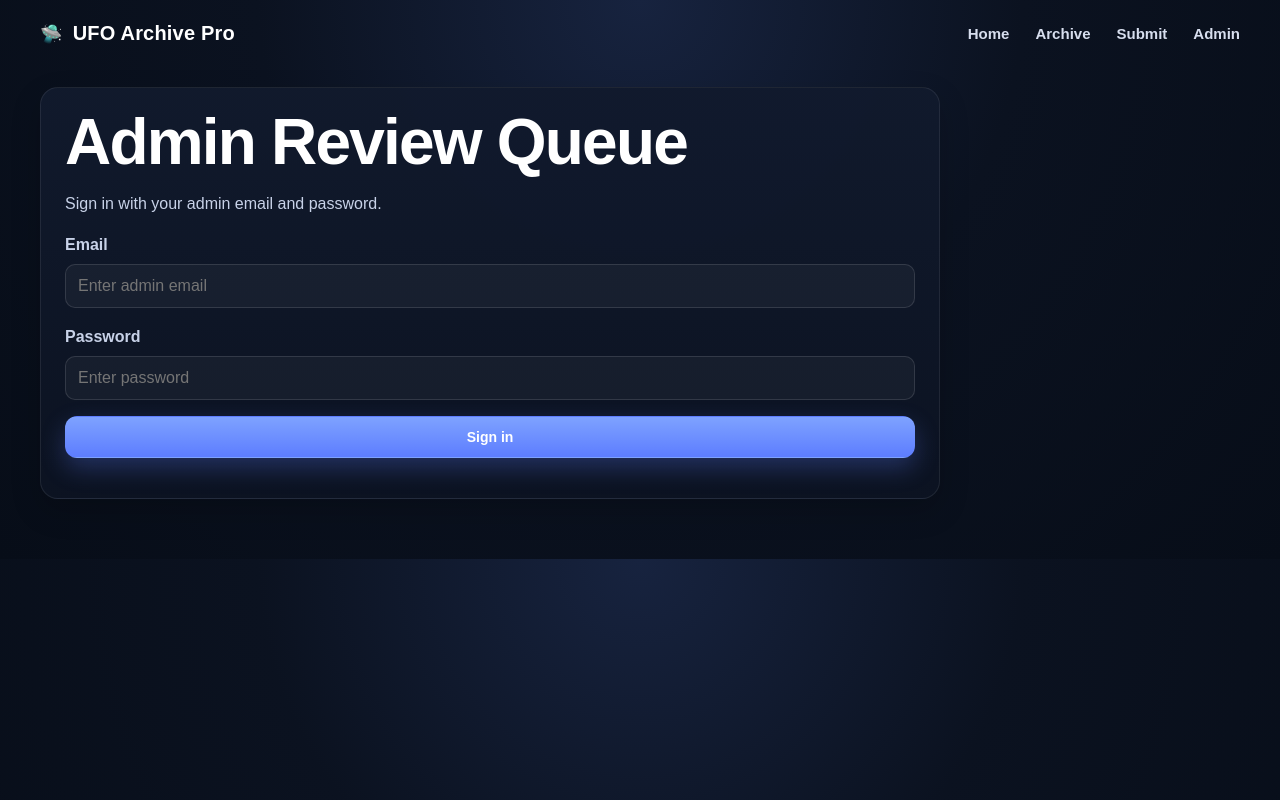
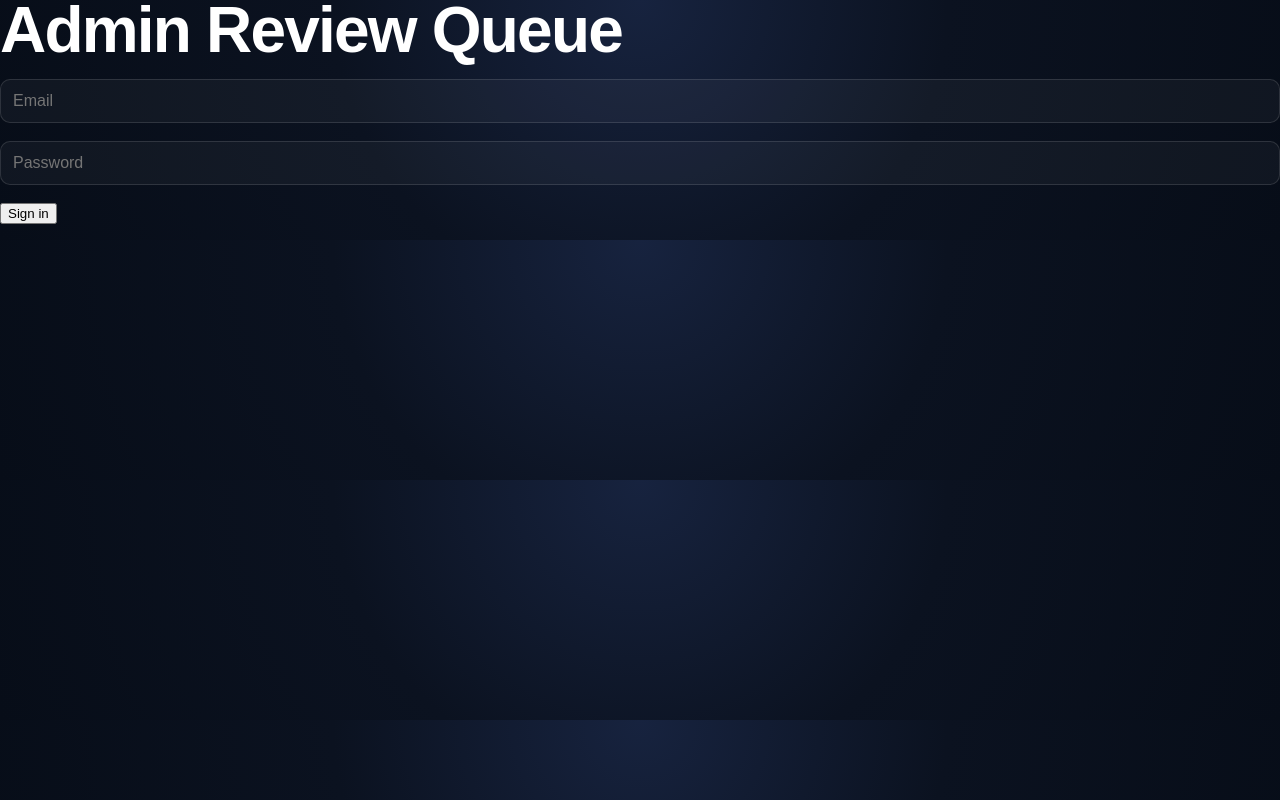
Before and after one commit to d562kb9xsd-star/ufo-archive-pro, a website: page admin.html in a window 1280 px wide. Drawn offline with nearby package versions, Linux system fonts and the light colour scheme.

Commit message:
Refactor admin.html for improved structure and clarity

```diff
--- a/admin.html
+++ b/admin.html
@@ -1,60 +1,30 @@
 <!DOCTYPE html>
-<html lang="en">
+<html>
 <head>
-  <meta charset="UTF-8" />
-  <meta name="viewport" content="width=device-width, initial-scale=1.0" />
-  <title>Admin Review - UFO Archive Pro</title>
-  <link rel="stylesheet" href="styles.css" />
+  <title>Admin - UFO Archive</title>
+  <link rel="stylesheet" href="styles.css">
 </head>
 <body>
-  <header>
-    <div class="container nav">
-      <div class="brand">UFO Archive Pro</div>
-      <nav class="menu">
-        <a href="index.html">Home</a>
-        <a href="archive.html">Archive</a>
-        <a href="submit.html">Submit</a>
-        <a href="admin.html">Admin</a>
-      </nav>
-    </div>
-  </header>
 
-  <main class="container page-wrap">
-    <div class="admin-card">
-      <h1>Admin Review Queue</h1>
-      <p class="page-intro">Sign in with your admin email and password.</p>
+<h1>Admin Review Queue</h1>
 
-      <div id="admin-login">
-        <div class="form-grid">
-          <div>
-            <label for="admin-email">Email</label>
-            <input id="admin-email" type="email" placeholder="Enter admin email" />
-          </div>
+<div id="admin-login">
+  <input id="admin-email" placeholder="Email"><br><br>
+  <input id="admin-password" type="password" placeholder="Password"><br><br>
+  <button id="admin-login-btn">Sign in</button>
+  <p id="admin-login-status"></p>
+</div>
 
-          <div>
-            <label for="admin-password">Password</label>
-            <input id="admin-password" type="password" placeholder="Enter password" />
-          </div>
+<div id="admin-protected" style="display:none;">
+  <button id="admin-signout-btn">Sign out</button>
+  <h2>Pending Reports</h2>
+  <div id="admin-list"></div>
+  <p id="admin-status"></p>
+</div>
 
-          <button id="admin-login-btn" class="btn btn-primary" type="button">Sign in</button>
-        </div>
+<script src="config.js?v=5"></script>
+<script src="https://cdn.jsdelivr.net/npm/@supabase/supabase-js@2"></script>
+<script src="admin.js?v=5"></script>
 
-        <div id="admin-login-status" class="status-message"></div>
-      </div>
-
-      <div id="admin-protected" style="display:none;">
-        <div class="admin-actions" style="margin-bottom:16px;">
-          <button id="admin-signout-btn" class="btn btn-secondary" type="button">Sign out</button>
-        </div>
-
-        <div id="admin-status" class="status-message"></div>
-        <div id="admin-list" class="admin-list"></div>
-      </div>
-    </div>
-  </main>
-
-  <script src="config.js"></script>
-  <script src="https://cdn.jsdelivr.net/npm/@supabase/supabase-js@2"></script>
-  <script src="admin.js"></script>
 </body>
 </html>
```
